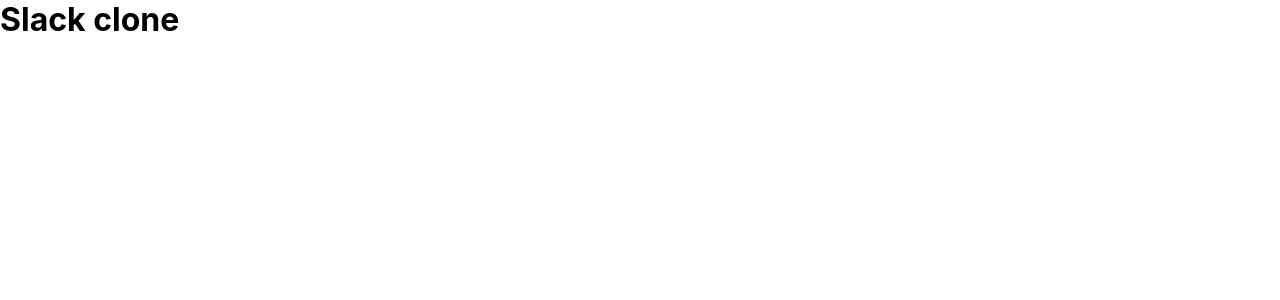
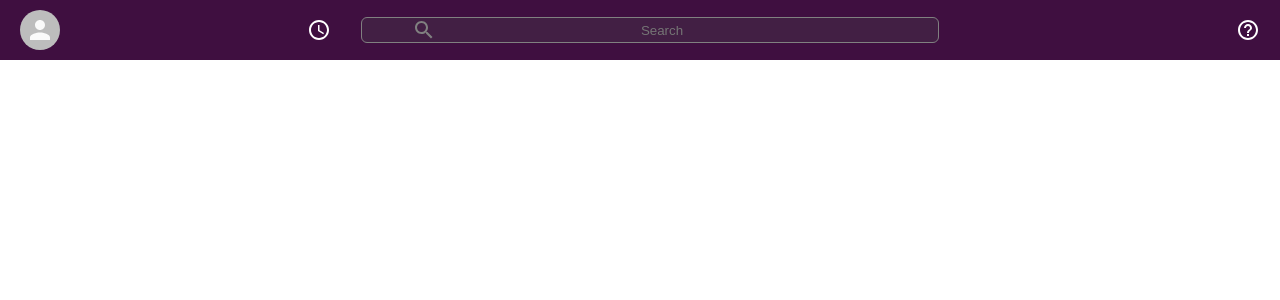
Before and after one commit to devarata/ZEST, a React (Create React App) app: page / in a window 1280 px wide. Shown: the top 300 px of the page. Built offline with nearby package versions, Linux system fonts and the light colour scheme.

Commit message:
header display working

```diff
--- a/package.json
+++ b/package.json
@@ -4,6 +4,7 @@
   "private": true,
   "dependencies": {
     "@material-ui/core": "^4.11.0",
+    "@material-ui/icons": "^4.9.1",
     "@testing-library/jest-dom": "^4.2.4",
     "@testing-library/react": "^9.5.0",
     "@testing-library/user-event": "^7.2.1",
--- a/src/App.css
+++ b/src/App.css
@@ -0,0 +1,3 @@
+body{
+  --slack-color: #3f0f40;
+}
--- a/src/App.js
+++ b/src/App.js
@@ -1,13 +1,13 @@
 import React from 'react';
 import './App.css';
-import Header from 'components/Header/Header'
+import Header from './Components/Header/Header'
 
 
 function App() {
   return (
     <div className="app">
-      <h1>Slack clone</h1>
-      {/*Header*/}
+      <Header/>
+
       {/*Sidebar*/}
       {/*React Router Chat screen*/}
     </div>
--- a/src/Components/Header/Header.css
+++ b/src/Components/Header/Header.css
@@ -0,0 +1,49 @@
+.header{
+  display: flex;
+  align-items: center;
+  justify-content: space-between;
+  padding: 10px 0;
+  background-color: var(--slack-color);
+  color: white;
+
+}
+
+.header__left{
+  display:flex;
+  flex: 0.3;
+  align-items: center;
+  margin-left: 20px;
+}
+
+.header__left>.MuiSvgIcon-root{
+  margin-left: auto;
+  margin-right: 30px;
+}
+
+.header__search{
+  flex: 0.4;
+  background-color: #421f44;
+  text-align: center;
+  display: flex;
+  padding: 0 50px;
+  color: gray;
+  border: 1px gray solid;
+  border-radius: 6px;
+}
+
+.header__search>input{
+  background-color: transparent;
+  border: none;
+  text-align: center;
+  min-width: 35vw;
+}
+
+.header__right{
+  flex:0.3;
+display: flex;
+align-items: flex-end;
+}
+.header__right>.MuiSvgIcon-root{
+  margin-left: auto;
+  margin-right: 20px;
+}
--- a/src/Components/Header/Header.js
+++ b/src/Components/Header/Header.js
@@ -1,20 +1,24 @@
-import React from 'react'
-import './Header.css'
-
+import React from 'react';
+import './Header.css';
+import {Avatar} from '@material-ui/core';
+import AccessTimeIcon from '@material-ui/icons/AccessTime';
+import SearchIcon from '@material-ui/icons/Search';
+import HelpOutlineIcon from '@material-ui/icons/HelpOutline';
 
 function Header() {
   return (
     <div className="header">
         <div className="header__left">
-          {/*Avatar for logged in user*/}
+          <Avatar className="header__avatar" src="" alt="Devarata Oza"/>
+          <AccessTimeIcon/>
           {/*Time icon*/}
         </div>
         <div className="header__search">
-          {/*Search icon*/}
-          {/*input icon*/}
+          <SearchIcon/>
+          <input placeholder="Search" className="header__searchbar"/>
         </div>
         <div className="header__right">
-          {/*help icon*/}
+        <HelpOutlineIcon/>
         </div>
     </div>
   )
```
Also changed, not shown: 1 other file (tests, documents, lock files or other folders).
